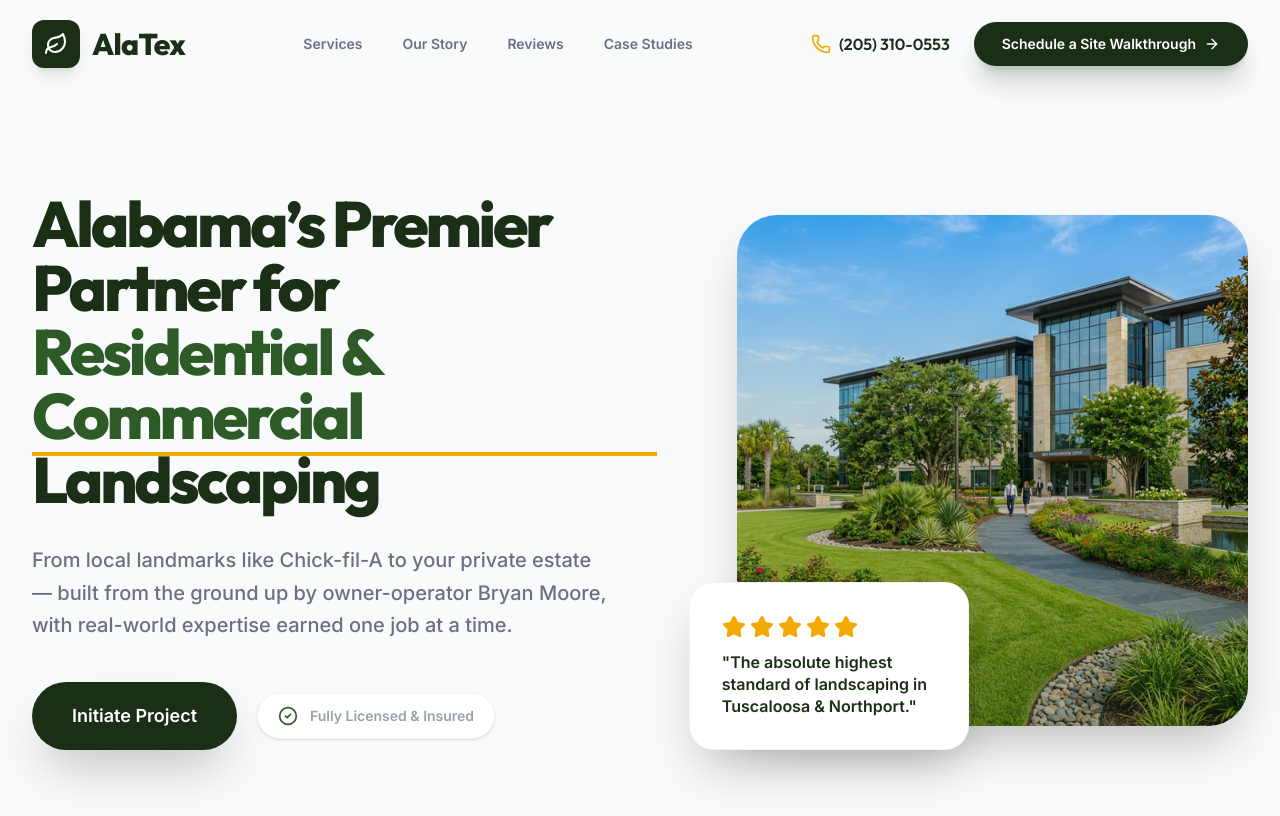
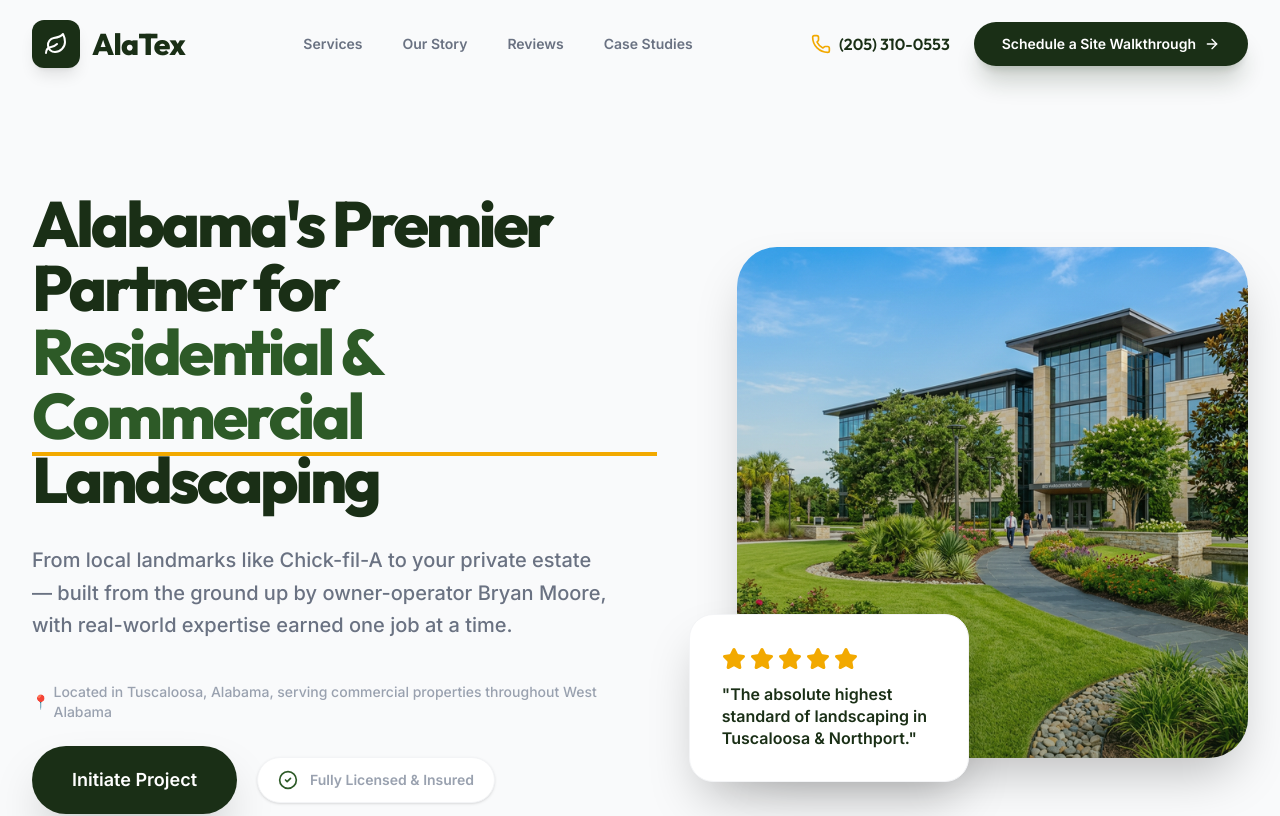
Before and after one commit to Founditmarketing/alatex, a React (Vite) app: page / in a window 1280 px wide. Shown: the top 816 px of the page. Built offline with nearby package versions, Linux system fonts and the light colour scheme.

Commit message:
SEO: update title, meta description, canonical, schema, H1, robots.txt, llms.txt

```diff
--- a/index.html
+++ b/index.html
@@ -2,7 +2,7 @@
 <html lang="en">
   <head>
     <!-- Google Tag Manager -->
-    <script>(function(w,d,s,l,i){w[l]=w[l]||[];w[l].push({'gtm.start':
+    <script defer>(function(w,d,s,l,i){w[l]=w[l]||[];w[l].push({'gtm.start':
     new Date().getTime(),event:'gtm.js'});var f=d.getElementsByTagName(s)[0],
     j=d.createElement(s),dl=l!='dataLayer'?'&l='+l:'';j.async=true;j.src=
     'https://www.googletagmanager.com/gtm.js?id='+i+dl;f.parentNode.insertBefore(j,f);
@@ -10,10 +10,12 @@
     <!-- End Google Tag Manager -->
     <meta charset="UTF-8" />
     <meta name="viewport" content="width=device-width, initial-scale=1.0" />
-    <title>AlaTex Landscaping | Premium Commercial Landscaping in West Alabama</title>
+    <title>AlaTex Landscaping | Commercial Landscaping Tuscaloosa AL</title>
 
     <!-- Generative Engine Optimization (AI SEO) Meta -->
-    <meta name="description" content="AlaTex Landscaping is Alabama's premier partner for high-stakes commercial landscaping, massive-scale irrigation, and advanced French drains in Tuscaloosa and Northport." />
+    <meta name="description" content="AlaTex Landscaping provides premium commercial landscaping, irrigation systems, and French drain installation in Tuscaloosa and Northport, Alabama. Licensed and insured with 3rd-generation expertise. Call (205) 310-0553." />
+    <link rel="canonical" href="https://alatex.vercel.app/" />
+    <link rel="preconnect" href="https://www.googletagmanager.com" />
     <meta name="keywords" content="Commercial Landscaping Tuscaloosa, French Drains Northport, Commercial Irrigation, AlaTex Landscaping, Zero Disruption Maintenance" />
     <meta property="og:title" content="AlaTex Landscaping | Commercial Excellence" />
     <meta property="og:description" content="We engineer absolute reliability for commercial properties in West Alabama. Zero-disruption maintenance, precise irrigation, and heavy-duty drainage." />
@@ -28,18 +30,40 @@
     <script type="application/ld+json">
       {
         "@context": "https://schema.org",
-        "@type": "LandscapingService",
+        "@type": "LandscapingBusiness",
         "name": "AlaTex Landscaping",
+        "url": "https://alatex.vercel.app",
+        "telephone": "(205) 310-0553",
+        "address": {
+          "@type": "PostalAddress",
+          "streetAddress": "Tuscaloosa",
+          "addressLocality": "Tuscaloosa",
+          "addressRegion": "AL",
+          "postalCode": "35401"
+        },
+        "geo": {
+          "@type": "GeoCoordinates",
+          "latitude": 33.2098,
+          "longitude": -87.5692
+        },
+        "areaServed": ["Tuscaloosa", "Northport", "West Alabama"],
         "description": "Alabama's premier partner for high-stakes commercial landscaping, irrigation, and drainage solutions.",
-        "areaServed": ["Tuscaloosa", "Northport", "West Alabama"],
-        "telephone": "(205) 310-0553",
         "knowsAbout": [
           "Commercial Landscaping Maintenance",
           "French Drain Installation",
           "Commercial Irrigation Systems",
           "Hydrostatic Pressure Management",
           "Corporate Accountability landscaping"
-        ]
+        ],
+        "sameAs": [
+          "https://www.facebook.com/alatexlandscaping",
+          "https://www.linkedin.com/company/alatex-landscaping",
+          "https://www.google.com/maps/place/AlaTex+Landscaping"
+        ],
+        "speakable": {
+          "@type": "SpeakableSpecification",
+          "cssSelector": ["h1", "#llm-context"]
+        }
       }
     </script>
   </head>
--- a/src/components/LandingPage.tsx
+++ b/src/components/LandingPage.tsx
@@ -14,6 +14,16 @@ export default function LandingPage() {
   return (
     <>
 
+      {/* SEO: Visually-hidden H1 for search engines */}
+      <h1 className="sr-only">Commercial Landscaping Services in Tuscaloosa &amp; Northport, Alabama</h1>
+
+      {/* SEO: Internal navigation links */}
+      <nav aria-label="Page sections" className="sr-only">
+        <a href="#services">Services</a>
+        <a href="#our-story">About</a>
+        <a href="#reviews">Reviews</a>
+      </nav>
+
       {/* Cinematic Hero */}
       <section className="relative pt-32 pb-16 md:pt-48 md:pb-32 px-4 sm:px-6 lg:px-8 max-w-7xl mx-auto flex flex-col lg:flex-row items-center gap-12 lg:gap-20">
         <motion.div
@@ -22,15 +32,18 @@ export default function LandingPage() {
           animate={{ opacity: 1, y: 0 }}
           transition={{ duration: 0.8, ease: [0.16, 1, 0.3, 1] }}
         >
-          <h1 className="text-[10vw] sm:text-[8vw] lg:text-[4.5vw] xl:text-[5vw] font-display font-extrabold text-brand-dark leading-[1] tracking-tighter mb-8 max-w-3xl">
-            Alabama’s Premier Partner for  <br />
+          <h2 className="text-[10vw] sm:text-[8vw] lg:text-[4.5vw] xl:text-[5vw] font-display font-extrabold text-brand-dark leading-[1] tracking-tighter mb-8 max-w-3xl">
+            Alabama's Premier Partner for  <br />
             <span className="text-brand-green relative inline-block">
-              Residential & Commercial
+              Residential &amp; Commercial
               <div className="absolute -bottom-2 left-0 w-full h-1 bg-brand-accent transform origin-left"></div>
             </span> Landscaping
-          </h1>
+          </h2>
           <p className="text-lg md:text-xl text-gray-500 mb-10 max-w-xl font-medium leading-relaxed">
             From local landmarks like Chick-fil-A to your private estate — built from the ground up by owner-operator Bryan Moore, with real-world expertise earned one job at a time.
+          </p>
+          <p className="text-sm text-gray-400 mb-6 font-medium flex items-center gap-1">
+            <span aria-hidden="true">📍</span> Located in Tuscaloosa, Alabama, serving commercial properties throughout West Alabama
           </p>
           <div className="flex flex-col sm:flex-row items-center gap-5 w-full sm:w-auto">
             <Link to="/consultation" className="w-full sm:w-auto bg-brand-dark hover:bg-brand-green text-white px-10 py-5 rounded-full font-bold text-lg transition-all duration-300 shadow-2xl flex items-center justify-center gap-3">
```
Also changed, not shown: public/llms.txt, public/robots.txt.
